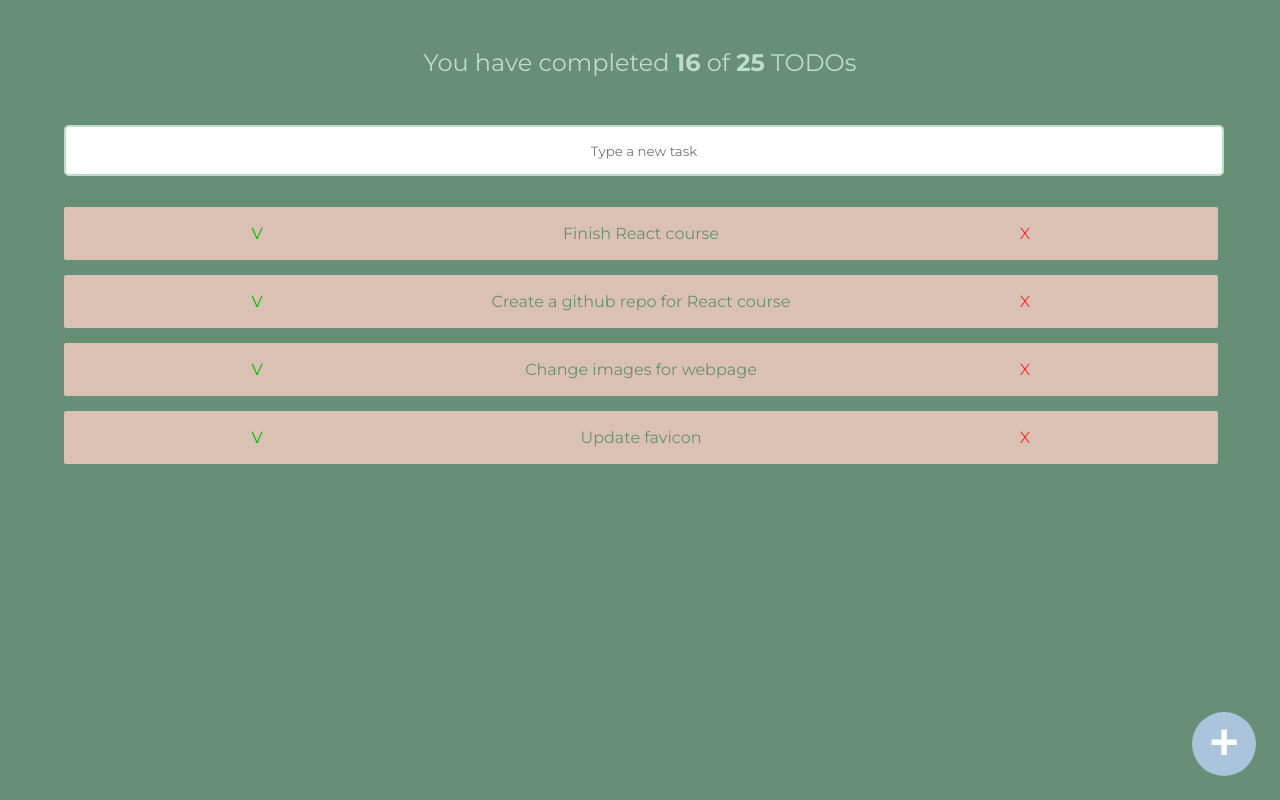
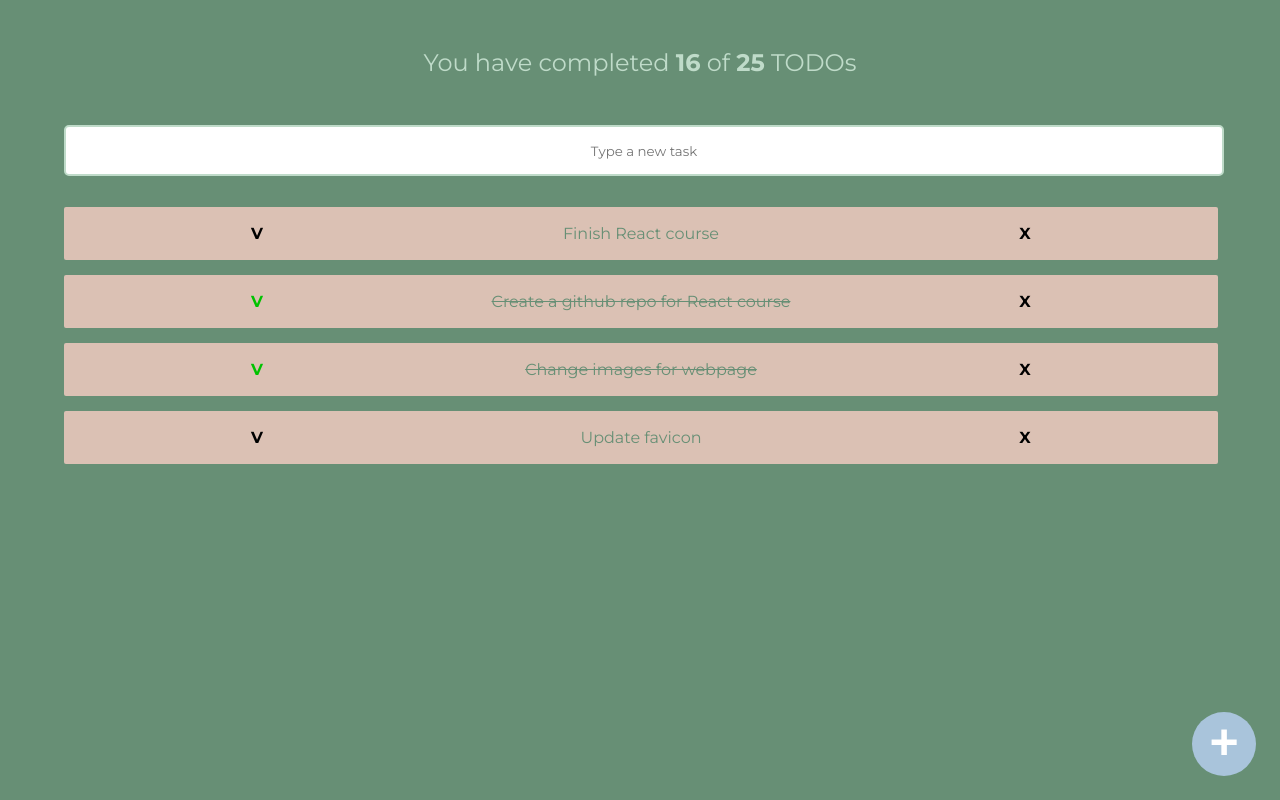
Before and after one commit to nestorrecinosUCA/react-intro, a React (Create React App) app: page / in a window 1280 px wide. Shown: the top 800 px of the page. Built offline with nearby package versions, Linux system fonts and the light colour scheme.

Commit message:
:lipstick: Add classes depending on conditions

```diff
--- a/src/App.js
+++ b/src/App.js
@@ -4,7 +4,7 @@ import './App.css';
 const defaultTodos = [
   { text: 'Finish React course', completed: false },
   { text: 'Create a github repo for React course', completed: true },
-  { text: 'Change images for webpage', completed: false },
+  { text: 'Change images for webpage', completed: true },
   { text: 'Update favicon', completed: false},
 ]
 
--- a/src/todos/TodoItem.js
+++ b/src/todos/TodoItem.js
@@ -5,9 +5,9 @@ function TodoItem(props) {
   const { text, completed } = todo;
   return (
     <li className='TodoItem'>
-      <span className='CompleteButton flexItem Icon'>V</span>
-      <p className='flexItem'>{text}</p>
-      <span className='flexItem DeleteButton Icon'>X</span>
+      <span className={`CompleteButton flexItem Icon ${completed ? 'CompletedItem' : ''}`}>V</span>
+      <p className={`flexItem ${completed ? 'TodoItem-p--complete' : ''}`}>{text}</p>
+      <span className={`flexItem DeleteButton Icon`}>X</span>
     </li>
   );
 }
--- a/src/todos/css/TodoItem.css
+++ b/src/todos/css/TodoItem.css
@@ -15,22 +15,20 @@
 }
 .Icon {
   cursor: default;
-}
-
-.DeleteButton {
-  color: rgba(255, 0, 0, 0.753);
+  color: black;
+  font-weight: bold;
 }
 
 .DeleteButton:hover {
-  color: rgba(156, 0, 0, 0.582);
+  color: red;
 }
 
-.CompleteButton {
+.CompletedItem {
   color: rgb(0, 194, 0);
 }
 
 .CompleteButton:hover {
-  color: green;
+  color:  rgb(0, 194, 0);
 }
 
 .TodoItem-p--complete {
```
